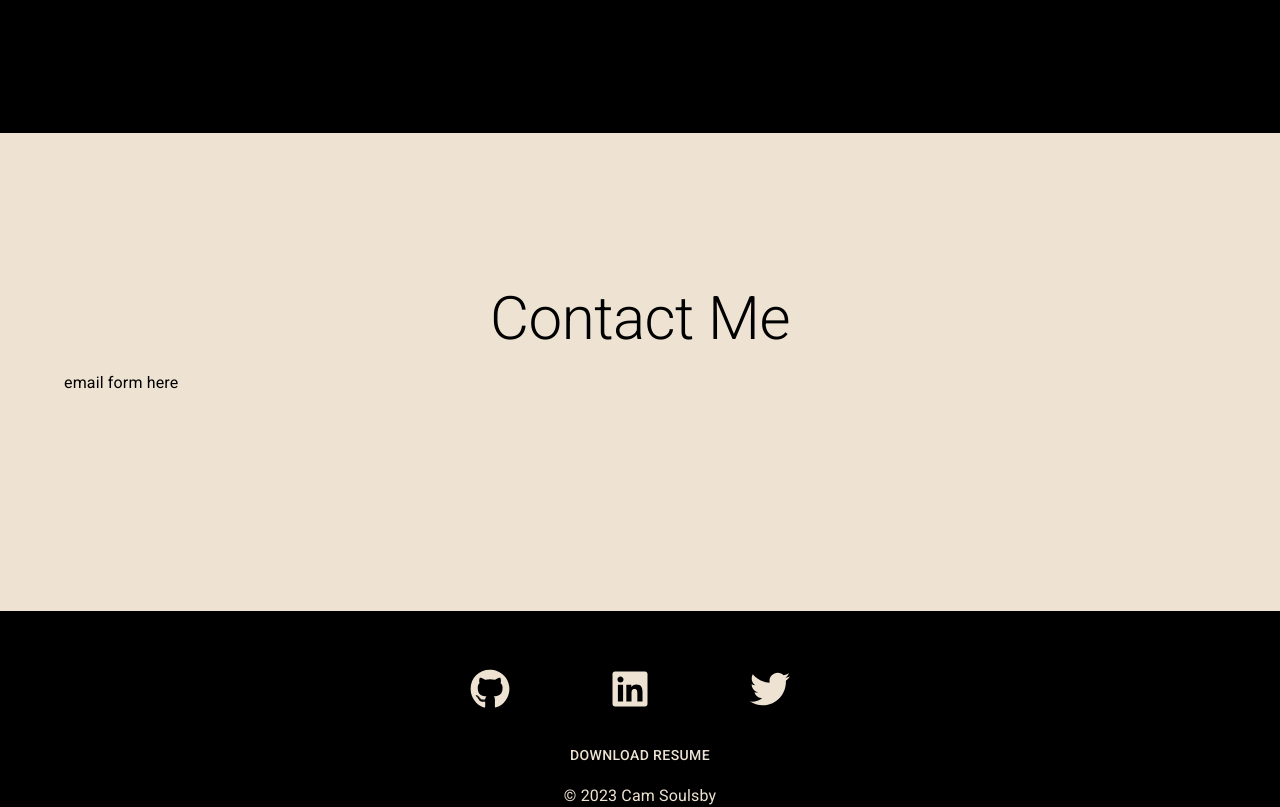
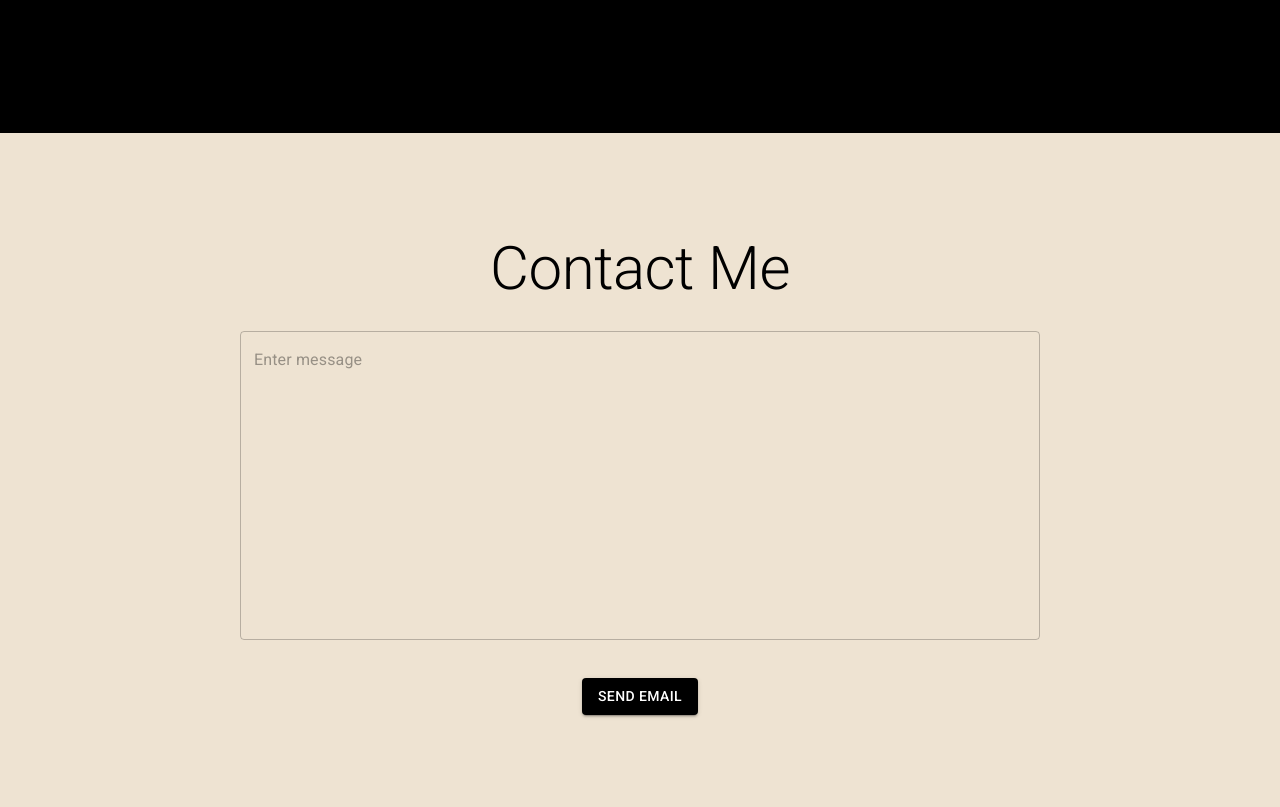
Before and after one commit to camsoulsby/personal-website, a React (Vite) app: page / in a window 1280 px wide. Shown: the part 3680-4487 px from the top of the page. Built offline with nearby package versions, Linux system fonts and the light colour scheme.

Commit message:
complete contact section

```diff
--- a/src/components/Contact/index.tsx
+++ b/src/components/Contact/index.tsx
@@ -1,13 +1,45 @@
-import React from "react";
-import { Typography, Container, Button, Grid } from "@mui/material";
+import React, { useState } from "react";
+import { Typography, Container, Button, TextField, Grid } from "@mui/material";
 
 export const Contact: React.FunctionComponent = () => {
+  const [emailText, setEmailText] = useState('');
+
+  const handleChange = (event: React.ChangeEvent<HTMLInputElement>) => {
+    setEmailText(event.target.value);
+  };
+
+  const handleSubmit = (event: React.FormEvent<HTMLFormElement>) => {
+    event.preventDefault();
+    window.open(`mailto:cameron.soulsby+webform@gmail.com?subject=Web Enquiry&body=${emailText}`);
+
+  };
   return (
     <div>
         <Container maxWidth={false} sx={{backgroundColor:'secondary.main', color: 'primary.main'}}>
-        <Container sx={{ paddingTop: "150px", paddingBottom: "200px" }}>
+        <Container sx={{ paddingTop: "100px", paddingBottom: "150px" }}>
         <Typography variant="h2" align='center'>Contact Me</Typography>
-     <p>email form here</p>
+
+        <form noValidate autoComplete="off" onSubmit={handleSubmit}>
+        <Grid container flexDirection={'column'}>
+
+        <Grid item sx={{textAlign: 'center', paddingTop: '10px'}}>
+      <TextField sx={{width: '800px'}}
+        id="standard-multiline-static"
+        multiline
+        rows={12}
+        placeholder="Enter message"
+        margin="normal"
+        onChange={handleChange}
+      />
+      </Grid>
+      <Grid item sx={{textAlign: 'center', paddingTop: '30px'}}>
+      <Button variant="contained" color="primary" type="submit">
+        Send Email
+      </Button>
+      </Grid>
+      </Grid>
+    </form>
+
         </Container>
       </Container>
     </div>
```
